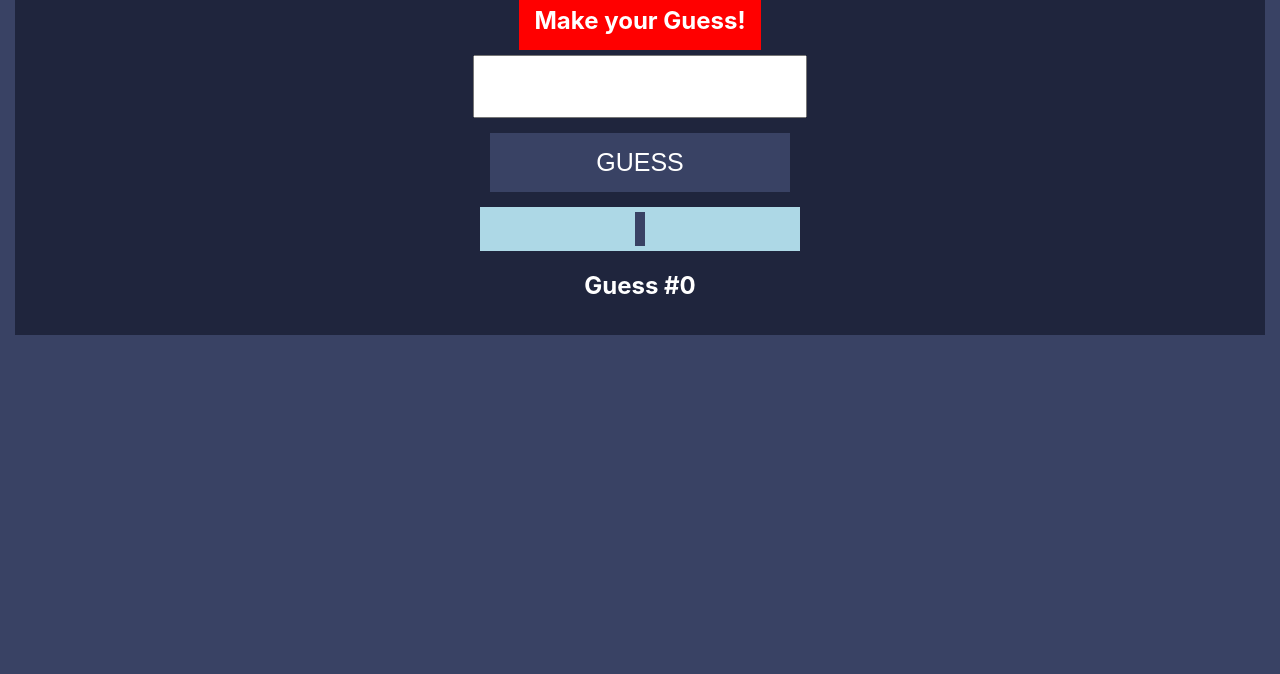
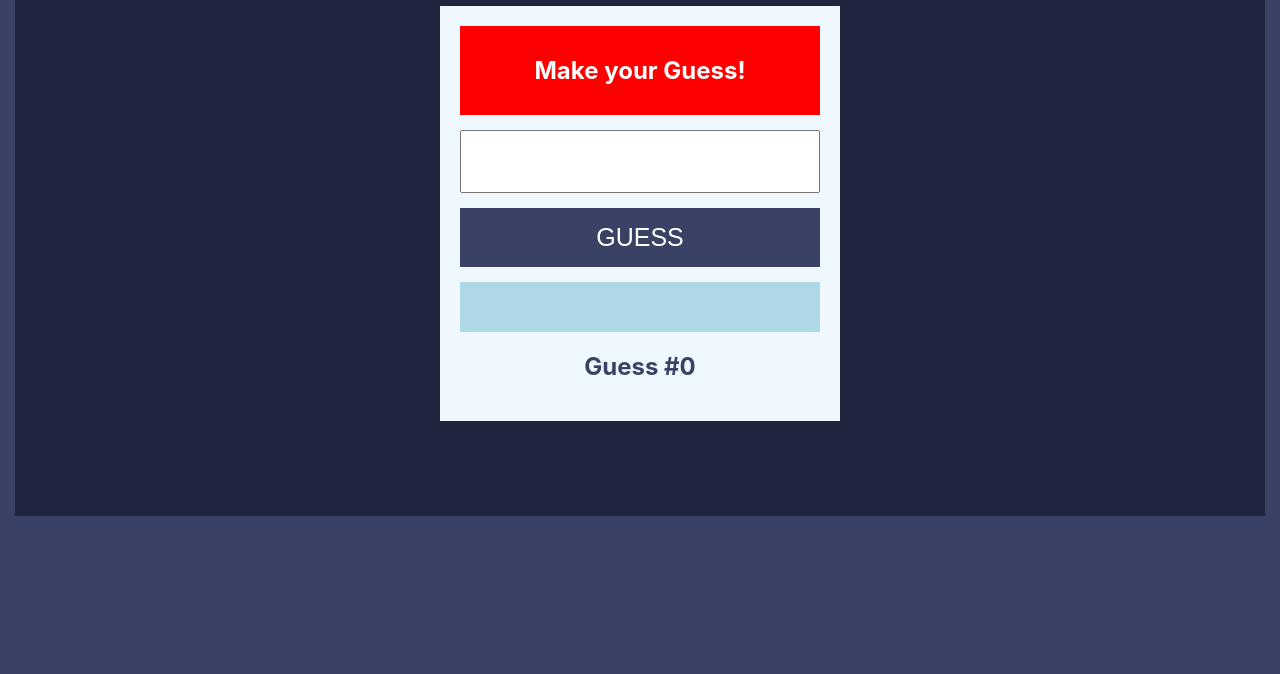
Before and after one commit to Aaron-Lathrop/Hot-Cold-Game, a React app: page / in a window 1280 px wide. Shown: the part 126-800 px from the top of the page. Built offline with nearby package versions, Linux system fonts and the light colour scheme.

Commit message:
update layout

```diff
--- a/src/Game.css
+++ b/src/Game.css
@@ -1,11 +1,10 @@
 .game {
     background-color: #1f253d;
     color: white;
-    padding: 15px;
+    padding: 15px 15px 95px 15px;
 }
 
 .guessContainer {
-    width: 350px;
     margin-left: auto;
     margin-right: auto;
 }
--- a/src/Game.js
+++ b/src/Game.js
@@ -69,9 +69,11 @@ export default class Game extends React.Component {
         return (
             <div className="game">
                 <Header onClick={element => this.handleHeader(element)} />
-                <Status status={this.state.feedback} />
-                <div className="guessContainer">
-                    <Guess guess={guess => this.giveFeedback(guess)} guessList={this.state.guessList} />
+                <div class="gamebox">
+                    <Status status={this.state.feedback} />
+                    <div className="guessContainer">
+                        <Guess guess={guess => this.giveFeedback(guess)} guessList={this.state.guessList} />
+                    </div>
                 </div>
             </div>
         );
--- a/src/Guess.css
+++ b/src/Guess.css
@@ -3,8 +3,8 @@
 }
 
 .guess input, button {
-    padding: 15px;
-    width: 300px;
+    padding: 15px 0;
+    width: 100%;
     font-size: 25px;
     text-align: center;
 }
@@ -22,15 +22,16 @@
 .guess button:hover {
     cursor: pointer;
     background-color: lightcoral;
+    transform: translateY(-2px) scale(1.01, 1.01);
+    box-shadow: 4px #394264;
 }
 
 .guessList {
     background-color: lightblue;
-    max-width: 300px;
     margin-left: auto;
     margin-right: auto;
     margin-top: 15px;
-    padding: 10px;
+    padding: 25px;
 }
 
 .guessListItem {
@@ -38,3 +39,7 @@
     padding: 5px;
     font-size: 20px;
 }
+
+.guess h2 {
+    color: #394264;
+}
--- a/src/GuessList.js
+++ b/src/GuessList.js
@@ -3,9 +3,13 @@ import React from 'react';
 export default function GuessList(props) {
     const guessList = props.guessList.map((guess) => `${guess}, `);
 
+    const guesses = guessList.map(guess => {
+       return (<span className="guessListItem">{guess}</span>);
+    });
+
     return (
         <div className="guessList">
-            <span className="guessListItem">{guessList}</span>
+            {guesses}
         </div>
     );
 }
--- a/src/Status.css
+++ b/src/Status.css
@@ -1,8 +1,9 @@
+.status {
+    background-color: red;
+    padding: 10px 0;
+    margin-bottom: 15px;
+}
+
 .status h2 {
     text-align: center;
 }
-
-.feedback {
-    background-color: red;
-    padding: 15px;
-}
--- a/src/index.css
+++ b/src/index.css
@@ -1,3 +1,7 @@
+* {
+  box-sizing: border-box;
+}
+
 body {
   margin: 0;
   padding: 15px;
@@ -13,3 +17,11 @@ code {
   font-family: source-code-pro, Menlo, Monaco, Consolas, "Courier New",
     monospace;
 }
+
+.gamebox {
+  max-width: 400px;
+  margin-left: auto;
+  margin-right: auto;
+  background-color: aliceblue;
+  padding: 20px;
+}
--- a/src/index.js
+++ b/src/index.js
@@ -6,7 +6,4 @@ import * as serviceWorker from './serviceWorker';
 
 ReactDOM.render(<Game />, document.getElementById('root'));
 
-// If you want your app to work offline and load faster, you can change
-// unregister() to register() below. Note this comes with some pitfalls.
-// Learn more about service workers: http://bit.ly/CRA-PWA
 serviceWorker.unregister();
```
Also changed, not shown: src/App.css (deleted, +0 -32 lines).
